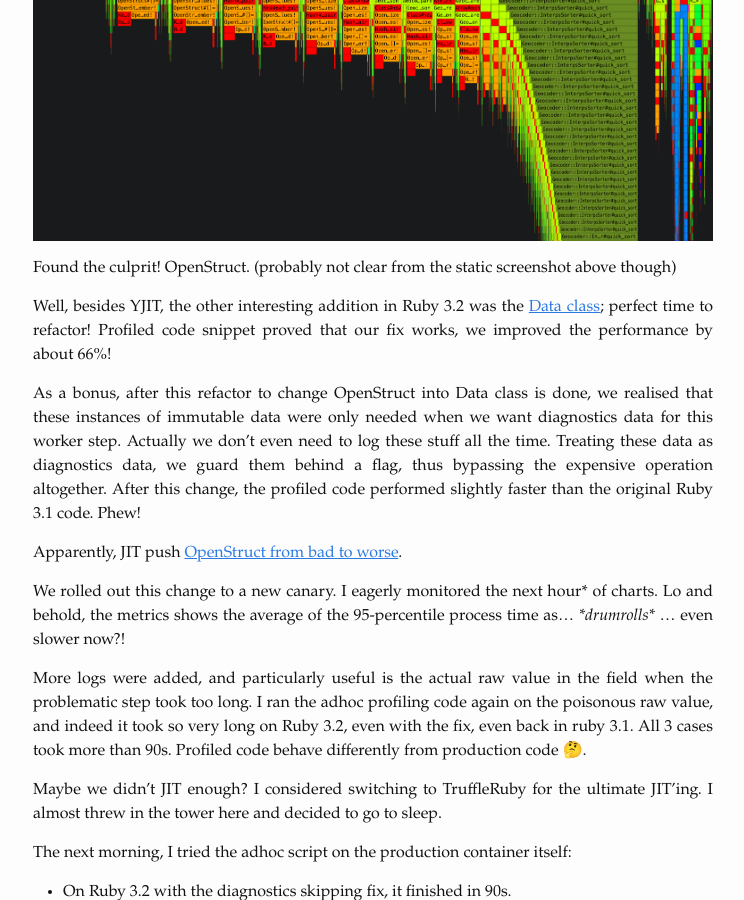
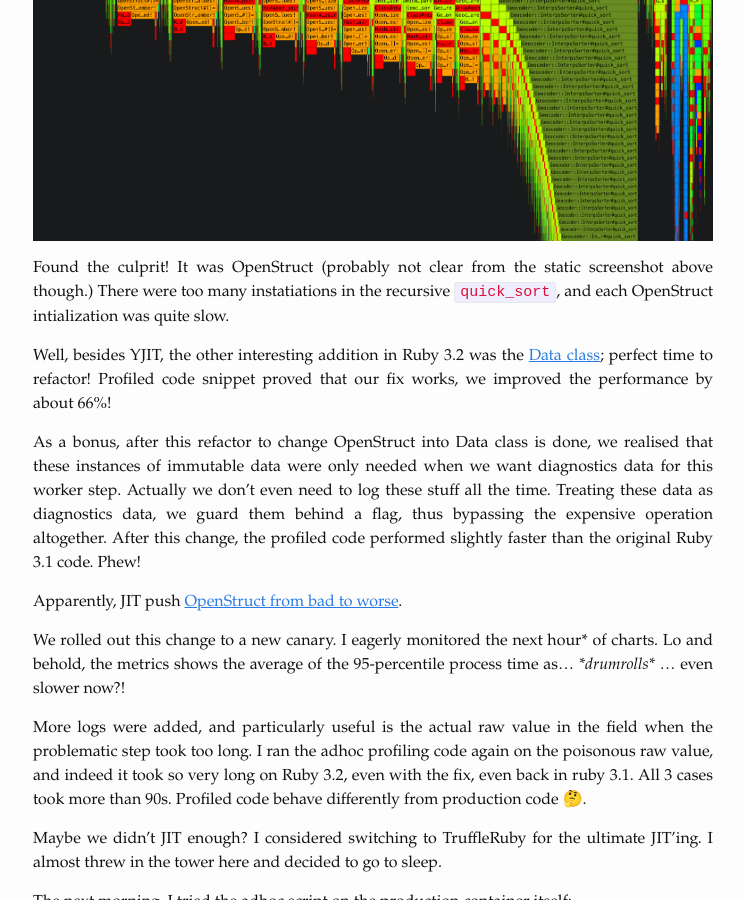
Before and after one commit to keang/keang.github.io, a Jekyll site: the page built from _posts/2023-12-08-upgrade-ruby-32.markdown, in a window 1280 px wide and 900 px high, scrolled down 1740 px. Shown: the whole window, without its empty margins (267-1011 px from the left). Built offline with Jekyll 4.4.1, drawn with Linux system fonts in a browser that asks for light colours; nearby versions of some CDN libraries; some web fonts are replaced.

Commit message:
More update

```diff
--- a/_posts/2023-12-08-upgrade-ruby-32.markdown
+++ b/_posts/2023-12-08-upgrade-ruby-32.markdown
@@ -43,7 +43,7 @@ After failing to integrate Datadog Continuous Profiling, I went back to adhoc pr
 
 ![Flamegraph identified OpenStruct as the culprit](/images/stackprof-webnav-ruby-32.png){: .center-imge }
 
-Found the culprit! OpenStruct. (probably not clear from the static screenshot above though)
+Found the culprit! It was OpenStruct (probably not clear from the static screenshot above though.) There were too many instatiations in the recursive `quick_sort`, and each OpenStruct intialization was quite slow.
 
 Well, besides YJIT, the other interesting addition in Ruby 3.2 was the [Data class](https://docs.ruby-lang.org/en/3.2/Data.html); perfect time to refactor!
 Profiled code snippet proved that our fix works, we improved the performance by about 66%!
```
